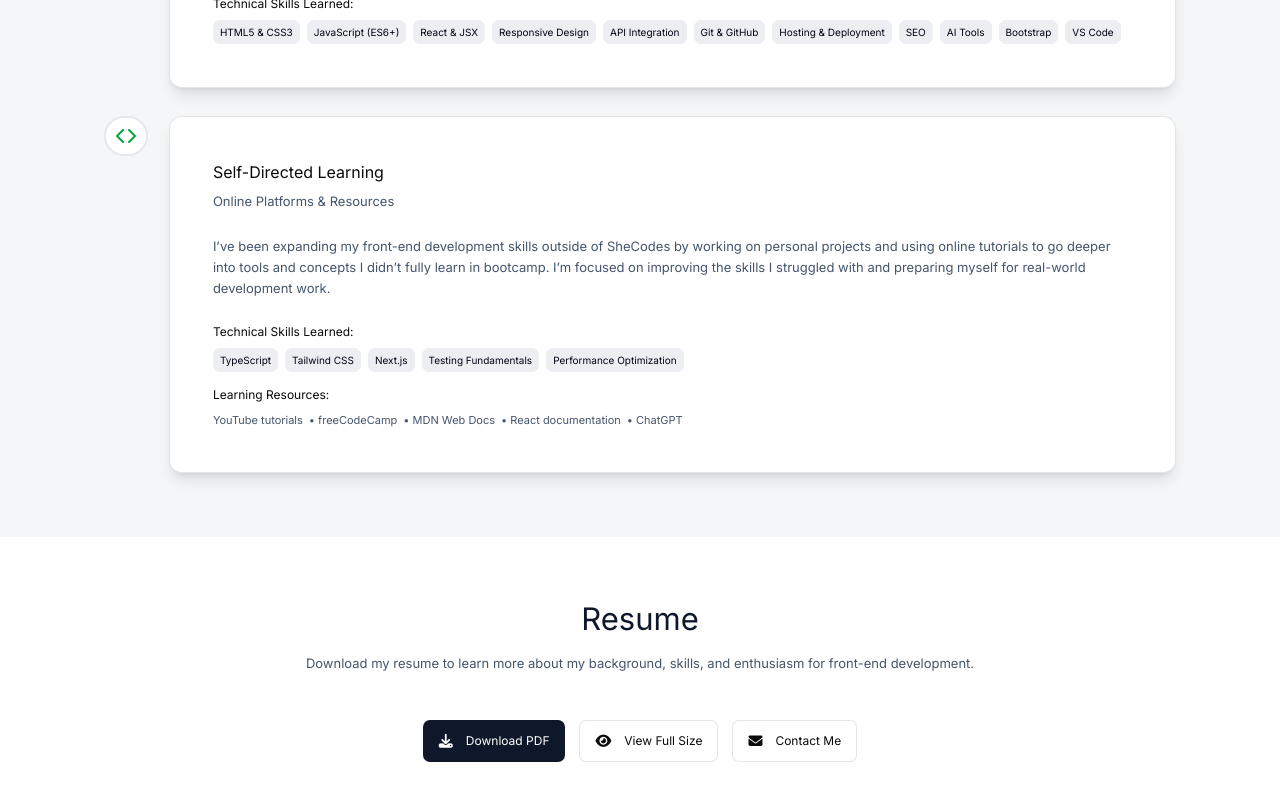
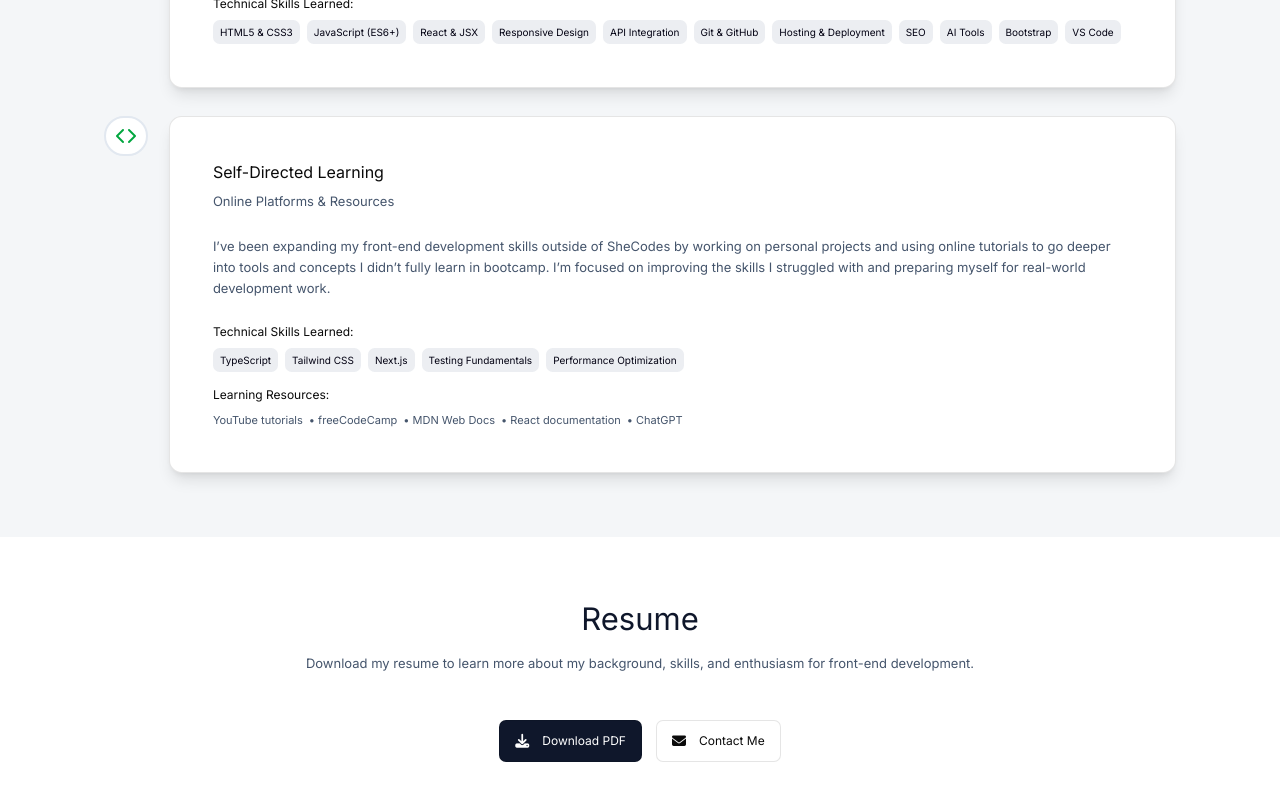
Before and after one commit to Mariii209/maritza-portfolio, a React (Create React App) app: page / in a window 1280 px wide. Shown: the part 4729-5529 px from the top of the page. Built offline with nearby package versions, Linux system fonts and the light colour scheme.

Commit message:
Update Resume.js

```diff
--- a/src/Resume.js
+++ b/src/Resume.js
@@ -15,10 +15,6 @@ export default function Resume() {
           <p>Download PDF</p>
         </a>
         <a href="/">
-          <i className="fa-solid fa-eye"></i>
-          <p>View Full Size</p>
-        </a>
-        <a href="/">
           <i className="fa-solid fa-envelope"></i>
           <p>Contact Me</p>
         </a>
```
